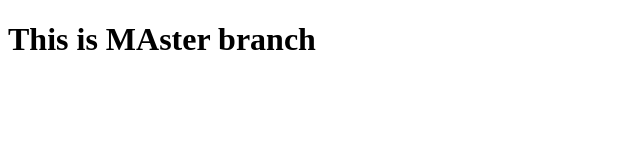
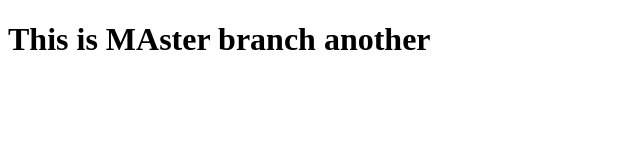
Before and after one commit to Aakaassh/Trial, a plain HTML site: page index.html in a window 1280 px wide. Shown: the whole page, without its empty margins (0-640 px from the left). Drawn offline with Linux system fonts and the light colour scheme.

Commit message:
second commit

```diff
--- a/index.html
+++ b/index.html
@@ -7,6 +7,6 @@
     <title>Document</title>
 </head>
 <body>
-    <h1>This is MAster branch</h1>
+    <h1>This is MAster branch another</h1>
 </body>
 </html>
```
